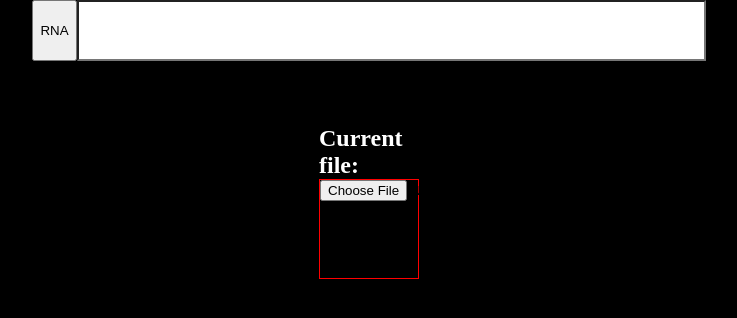
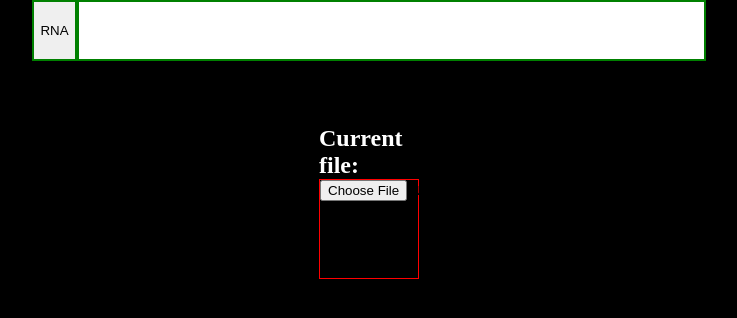
Before and after one commit to MikolajMydel/msc-2022, a React (Vite) app: page / in a window 1280 px wide. Shown: the top 318 px of the page, without its empty margins (271-1008 px from the left). Built offline with nearby package versions, Linux system fonts and the light colour scheme.

Commit message:
Move sequenceType up

```diff
--- a/src/features/codeInput/components/Input/ControlledInput.tsx
+++ b/src/features/codeInput/components/Input/ControlledInput.tsx
@@ -1,29 +1,16 @@
 import { HTMLInputTypeAttribute, useEffect, useRef, useState } from "react";
 import { handleChangeType, handleKeyDownType } from "../../../../types/events";
-import { sequenceTypes } from "../../../../types/biology/codeSequence";
-import classNames from "classnames";
-import styles from "./Input.module.scss";
 
 type ControlledInputProps = {
 	value: string;
 	onChange?: handleChangeType;
 	onKeyDown?: handleKeyDownType;
 	type: HTMLInputTypeAttribute;
-	className: string;
-	sequenceType: sequenceTypes;
-	switchSequenceType: () => void;
+	className?: string;
 };
 
 export default function ControlledInput(props: ControlledInputProps) {
-	const {
-		value,
-		onChange,
-		onKeyDown,
-		sequenceType,
-		switchSequenceType,
-		className,
-		...rest
-	} = props;
+	const { value, onChange, onKeyDown, ...rest } = props;
 	const [cursor, setCursor] = useState<number>(0);
 	const ref = useRef<HTMLInputElement>(null);
 
@@ -51,16 +38,12 @@ export default function ControlledInput(props: ControlledInputProps) {
 	};
 
 	return (
-		<div className={styles.Input}>
-			<button onClick={switchSequenceType}>{sequenceType}</button>
 		<input
-				className={classNames(styles.InputHTMLElement, className)}
 			ref={ref}
 			value={value}
 			onChange={handleChange}
 			onKeyDown={handleKeyDown}
 			{...rest}
 		/>
-		</div>
 	);
 }
--- a/src/features/codeInput/components/Input/Input.module.scss
+++ b/src/features/codeInput/components/Input/Input.module.scss
@@ -11,6 +11,11 @@
 	display: flex;
 	align-items: stretch;
 	justify-content: center;
+	&HTMLElement,
+	&Button {
+		border: 2px solid green;
+	}
+
 	&HTMLElement {
 		background-color: map-get(v.$colors, "white");
 		transition: background-color v.$animation-duration v.$timing-function;
--- a/src/features/codeInput/components/Input/Input.tsx
+++ b/src/features/codeInput/components/Input/Input.tsx
@@ -35,17 +35,20 @@ export default function Input({
 
 	return (
 		<div className={styles.Wrapper}>
+			<div className={styles.Input}>
+				<button onClick={switchSequenceType} className={styles.InputButton}>
+					{sequenceType}
+				</button>
 				<ControlledInput
-				className={classNames({
+					className={classNames(styles.InputHTMLElement, {
 						[styles.InputHTMLElementError]: error,
 					})}
 					type={"text"}
 					value={value}
 					onChange={handleChange}
 					onKeyDown={handleKeyDown}
-				switchSequenceType={switchSequenceType}
-				sequenceType={sequenceType}
 				/>
+			</div>
 			<CodonList codons={codonsArray} />
 		</div>
 	);
```
Lines whose indentation alone changed are shown as unchanged.
